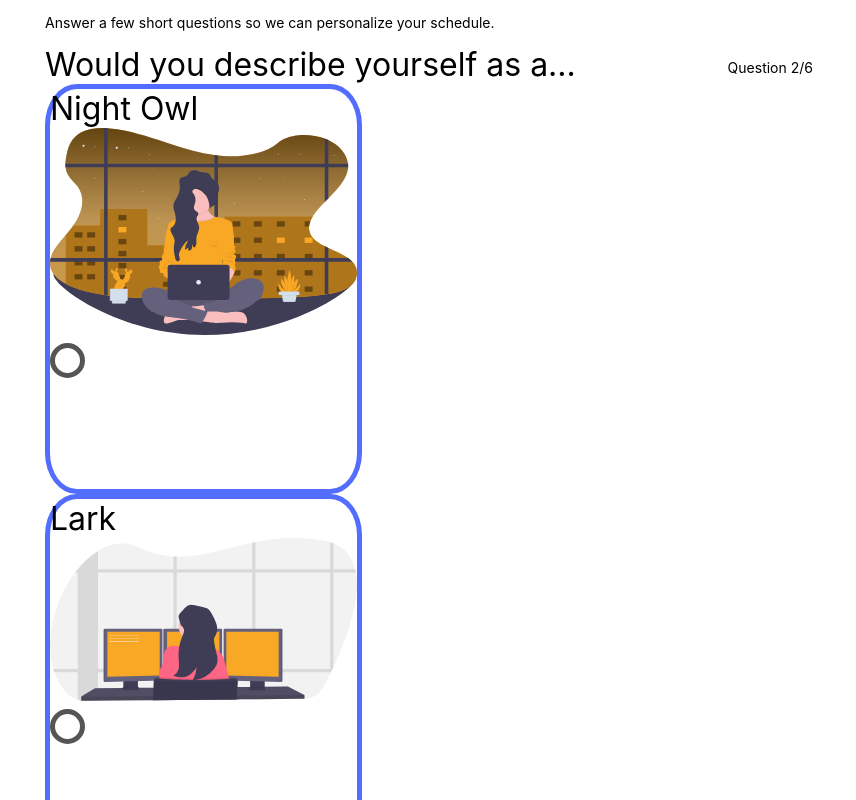
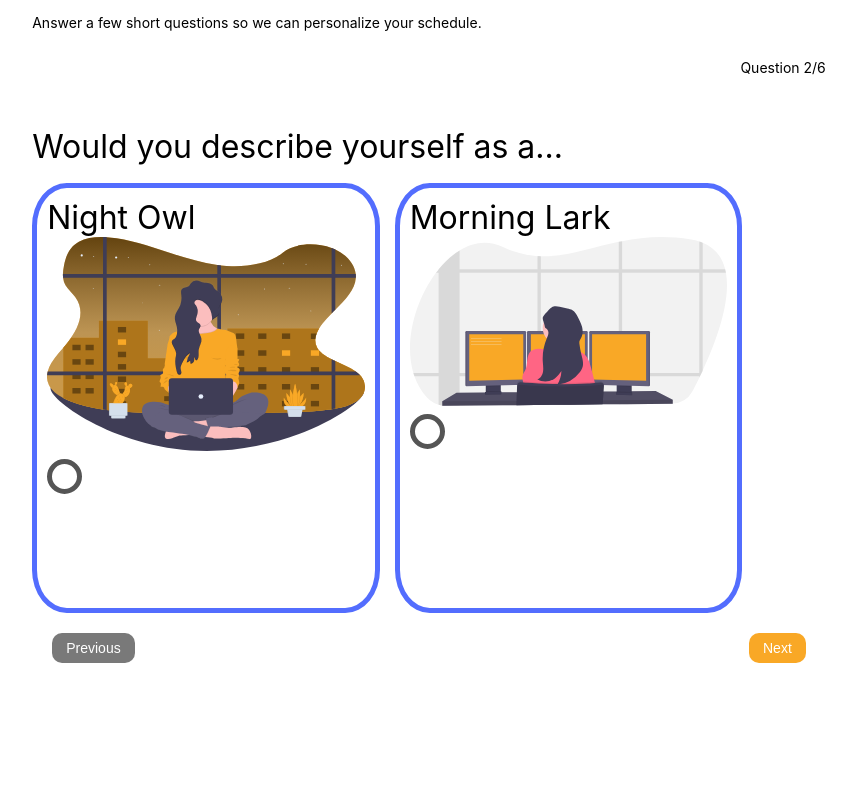
Before and after one commit to DanielZTing/hacklahoma, a React (Create React App) app in the folder hacklahoma/: page / in a window 1280 px wide. Both pictures are taken after a click on the button "Next". Shown: the top 800 px of the page, without its empty margins (211-1067 px from the left). Built offline with nearby package versions, Linux system fonts and the light colour scheme.

Commit message:
Peculiarize formatting

```diff
--- a/hacklahoma/src/App.js
+++ b/hacklahoma/src/App.js
@@ -3,6 +3,7 @@ import logo from './logo.svg';
 import './App.css';
 // import './setup/cloud-styles.css'
 import Form from './Form.js';
+
 
 function App() {
   return (
--- a/hacklahoma/src/setup/Step1.js
+++ b/hacklahoma/src/setup/Step1.js
@@ -6,7 +6,7 @@ function Step1(props) {
     }
     return(
       <div className="form-group">
-        <label htmlFor="email">What's your name?</label>
+        <label htmlFor="email" className = 'toplabel'>What's your name?</label>
         <input
           className="form-control"
           id="name"
--- a/hacklahoma/src/setup/Step2.js
+++ b/hacklahoma/src/setup/Step2.js
@@ -8,8 +8,8 @@ function Step2(props) {
     }
     return(
       <div className="form-group">
-        <label htmlFor="timeOfDay">Would you describe yourself as a...</label>
-        <div className="inline-block purple-outline">
+        <label htmlFor="timeOfDay" className = 'toplabel'>Would you describe yourself as a...</label>
+        <div className="inline-block purple-outline" style={{marginRight: 15}}>
           <label className="radioLabel" htmlFor="n-option">
             Night Owl
             <img src={NightImage}/>
@@ -29,7 +29,7 @@ function Step2(props) {
 
         <div class="inline-block purple-outline">
         <label className="radioLabel" htmlFor="t-option">
-          Lark
+          Morning Lark
           <img src={DayImage}/>
         </label>
         <input
--- a/hacklahoma/src/setup/form-styles.css
+++ b/hacklahoma/src/setup/form-styles.css
@@ -16,7 +16,7 @@ input:focus, textarea:focus, select:focus{
   outline: none;
 }
 .wrapper {
-  width: 60%;
+  width: 62%;
   margin: auto;
 }
 .float-right {
@@ -43,6 +43,7 @@ input:focus, textarea:focus, select:focus{
 
 .btn-secondary {
   background-color: #797979;
+  margin:20px;
 }
 
 .btn-small {
@@ -58,6 +59,7 @@ input:focus, textarea:focus, select:focus{
 }
 
 .form-group {
+  margin-top:3em;
   font-size: 2rem;
 }
 
@@ -76,12 +78,16 @@ input:focus, textarea:focus, select:focus{
   height: 50vh;
   border: 5px solid #536DFE;
   border-radius: 10%;
-  margin-right: 1em;
+  padding:10px;
   vertical-align: top;
 }
 
 .radioLabel img {
   width: 100%;
+}
+
+.toplabel {
+  margin-bottom:17px;
 }
 
 input[type=radio] {
```
